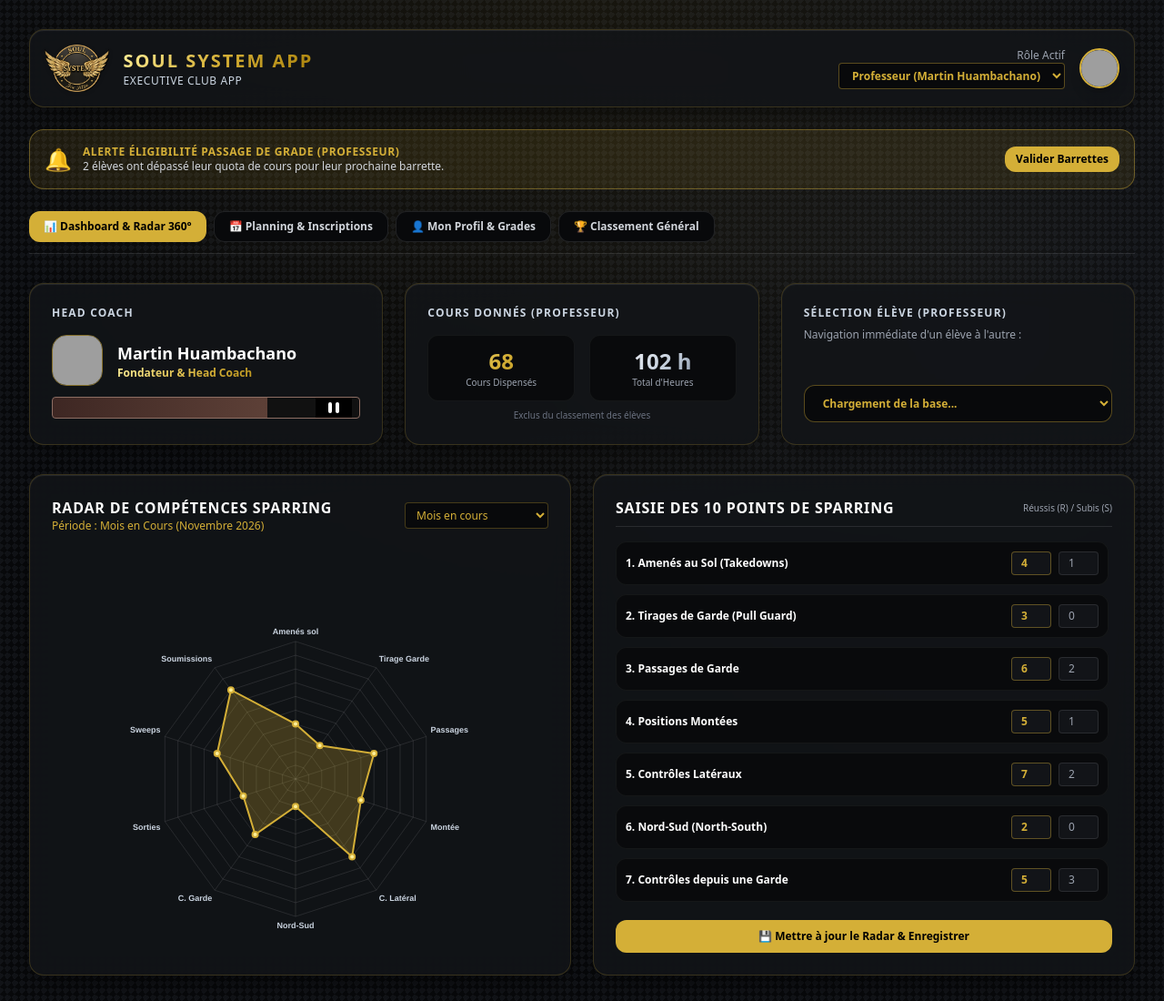
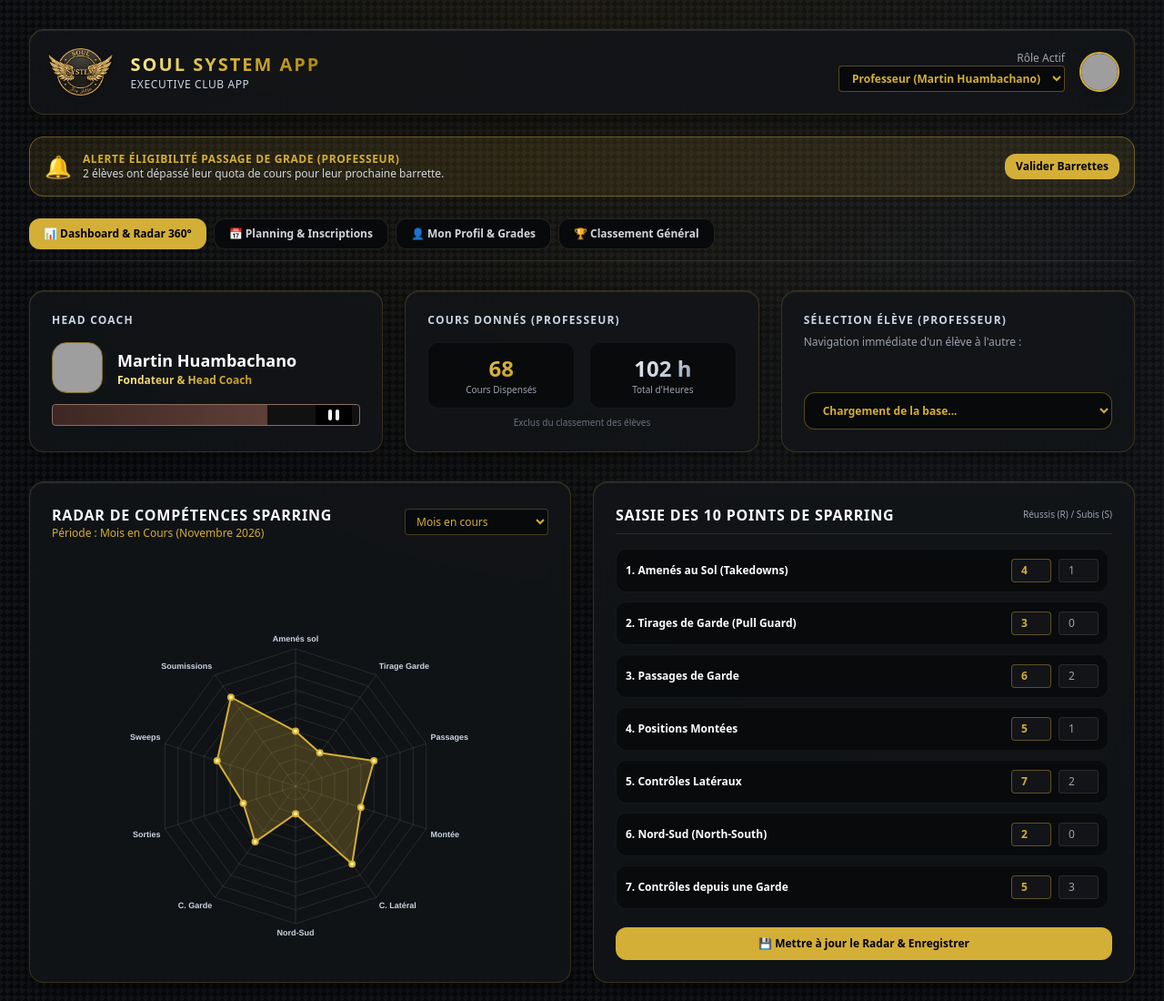
Before and after one commit to SSJJ-Admin/app-soul-system, a plain HTML site: page index.html in a window 1280 px wide. Shown: the top 1100 px of the page at 91% size. Drawn offline with nearby package versions, Linux system fonts and the light colour scheme; grey boxes are pictures that could not be loaded.

Commit message:
Update PWA configuration comments and logo handling

```diff
--- a/index.html
+++ b/index.html
@@ -5,7 +5,7 @@
   <meta name="viewport" content="width=device-width, initial-scale=1.0, maximum-scale=1.0, user-scalable=no">
   <title>Soul System App</title>
 
-  <!-- CONFIGURATION PWA (ICÔNE ET NOM EXACT "Soul System App") -->
+  <!-- CONFIGURATION PWA (ICÔNE SANS DÉFORMATION SUR IPHONE & ANDROID) -->
   <meta name="apple-mobile-web-app-capable" content="yes">
   <meta name="apple-mobile-web-app-status-bar-style" content="black-translucent">
   <meta name="apple-mobile-web-app-title" content="Soul System App">
@@ -80,24 +80,26 @@
       border: 1px solid #8D6E63;
     }
 
-    /* FIX DEFINITIF LOGO PNG TRANSPARENT PROPORTIONNEL SANS DEFORMATION */
+    /* PRESERVATION STRICTE DES PROPORTIONS DU PNG TRANSPARENT */
     .brand-logo-img {
-      height: 52px !important;
+      max-height: 52px;
       width: auto !important;
-      max-width: 220px !important;
-      object-fit: contain !important;
-      aspect-ratio: auto !important;
-      background: transparent !important;
+      height: auto !important;
+      object-fit: contain;
+      aspect-ratio: auto;
+      display: block;
     }
   </style>
 </head>
 
 <body class="min-h-screen flex flex-col justify-between p-4 md:p-8">
 
-  <!-- EN-TÊTE AVEC LE LOGO PNG NET ET TRANSPARENT -->
+  <!-- EN-TÊTE AVEC AFICHE DU LOGO TRANSPARENT SANS DÉFORMATION -->
   <header class="w-full max-w-7xl mx-auto flex flex-wrap items-center justify-between p-4 rounded-2xl card-luxe mb-6">
     <div class="flex items-center space-x-4">
-      <img src="./Logo.png" alt="Soul System App" class="brand-logo-img filter drop-shadow hover:opacity-90 transition" onerror="this.onerror=null; this.src='https://ui-avatars.com/api/?name=Soul+System&background=D4AF37&color=000';">
+      <div class="flex items-center justify-center p-1">
+        <img src="./Logo.png" alt="Soul System App" class="brand-logo-img filter drop-shadow-md" onerror="this.onerror=null; this.src='https://ui-avatars.com/api/?name=Soul+System&background=D4AF37&color=000';">
+      </div>
       <div>
         <h1 class="font-extrabold text-xl tracking-widest uppercase gold-gradient-text">Soul System App</h1>
         <p class="text-xs text-silver tracking-wider uppercase">Executive Club App</p>
@@ -218,7 +220,6 @@
           </div>
 
           <div class="space-y-2.5 max-h-[400px] overflow-y-auto pr-1 text-xs">
-
             <div class="bg-carbone/80 p-2.5 rounded-xl border border-white/5 flex justify-between items-center">
               <span class="font-bold text-white">1. Amenés au Sol (Takedowns)</span>
               <div class="flex space-x-2">
@@ -298,7 +299,6 @@
                 <input type="number" id="subLoss" value="1" class="w-11 bg-anthracite border border-white/10 text-center rounded text-gray-400 p-1">
               </div>
             </div>
-
           </div>
 
           <button onclick="enregistrerStatsSparring()" class="w-full py-2.5 rounded-xl bg-gold text-black font-bold text-xs hover:bg-gold-light transition">
@@ -383,7 +383,7 @@
 
     </div>
 
-    <!-- ONGLET 3 : MON PROFIL ET GESTION LIBRE DES GRADES -->
+    <!-- ONGLET 3 : MON PROFIL ET GESTION DES GRADES -->
     <div id="sectionMonProfil" class="hidden card-luxe p-6 rounded-2xl space-y-6">
       <div class="flex flex-wrap justify-between items-center border-b border-white/10 pb-4">
         <div>
```
